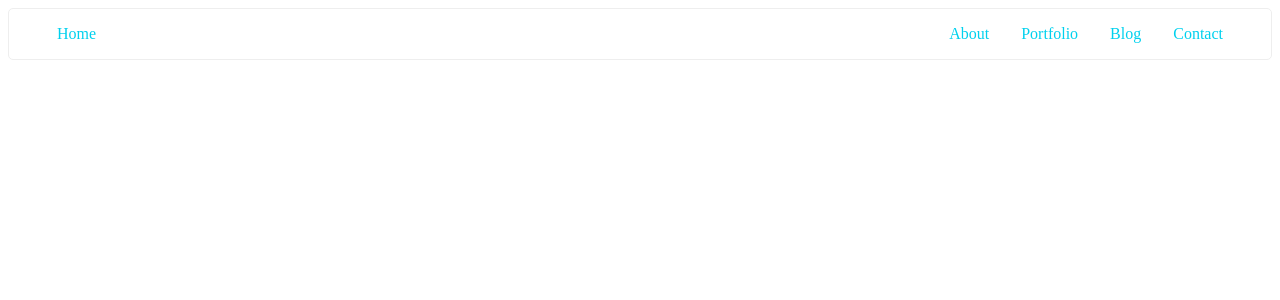
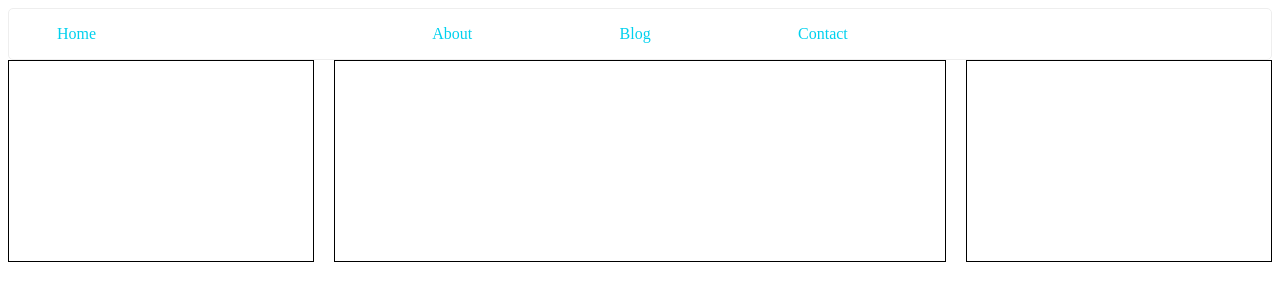
Before and after one commit to psia12345/Portfolio, a plain HTML site: page index.html in a window 1280 px wide. Drawn offline with Linux system fonts and the light colour scheme.

Commit message:
add css grid

```diff
--- a/css/master.css
+++ b/css/master.css
@@ -26,3 +26,14 @@ a {
 a:hover {
   color: #038af7;
 }
+
+/* css Grid */
+.grid {
+  display: grid;
+  grid-template-columns: 1fr 2fr 1fr;
+  grid-gap: 20px;
+}
+.block {
+  height: 200px;
+  border: 1px solid black;
+}
--- a/index.html
+++ b/index.html
@@ -2,19 +2,29 @@
 <html>
   <head>
     <meta charset="utf-8">
-    <meta name="viewport" content="width=device-width, initial-scale=1">
+    <meta name="viewport" content="width=device-width, initial-scale=1.0">
     <title>Peik Sia -- Software Developer</title>
     <link rel="stylesheet" href="./css/master.css">
   </head>
   <body>
-    <nav>
+    <nav class=grid>
       <div><a href="#">Home</a></div>
       <div class="right-nav">
         <div><a href="#">About</a></div>
-        <div><a href="#">Portfolio</a></div>
         <div><a href="#">Blog</a></div>
         <div><a href="#">Contact</a></div>
       </div>
     </nav>
+    <div class="grid">
+      <div class="block">
+      </div>
+      <div class="block">
+      </div>
+      <div class="block">
+
+      </div>
+
+    </div>
+
   </body>
 </html>
```
